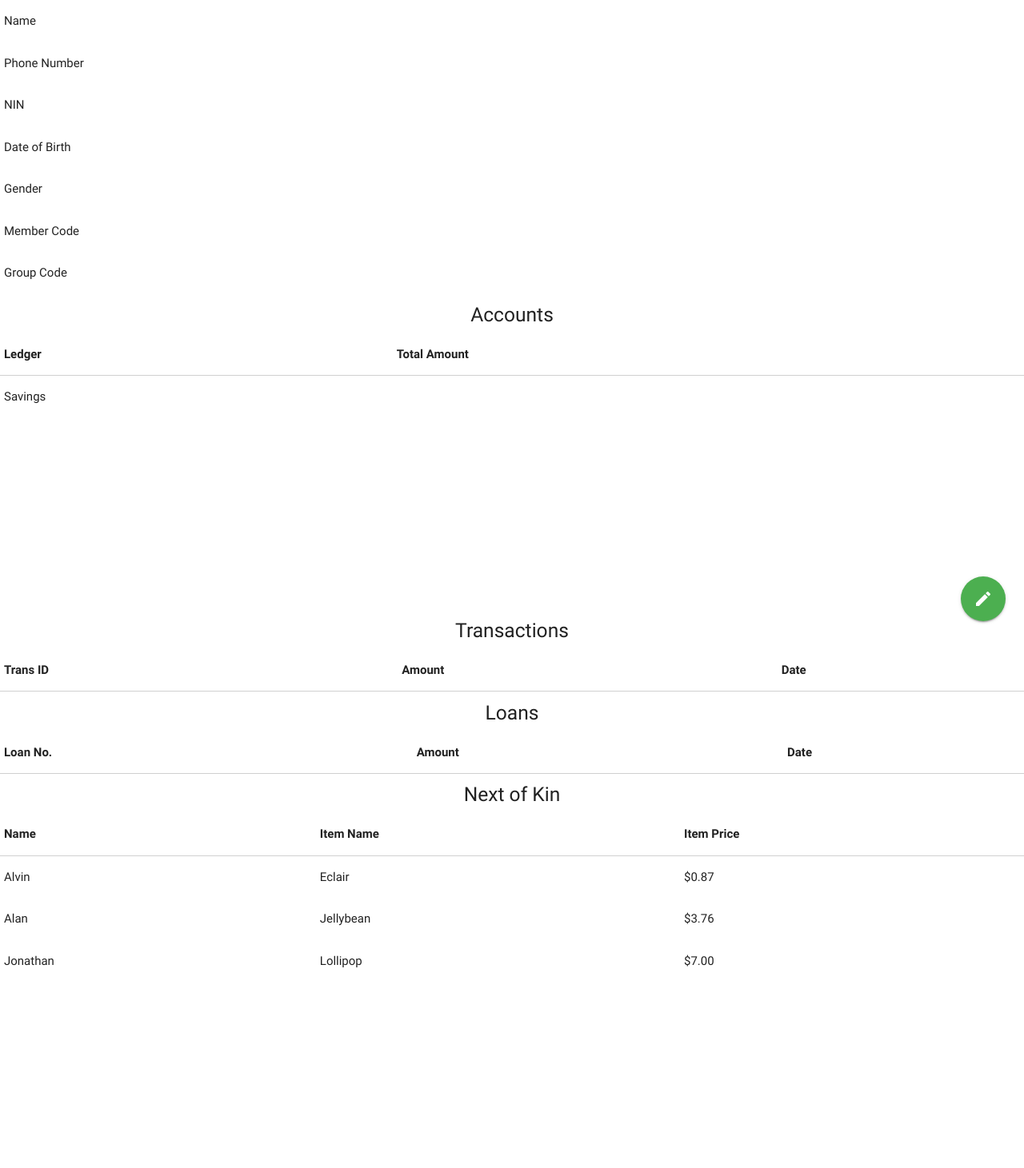
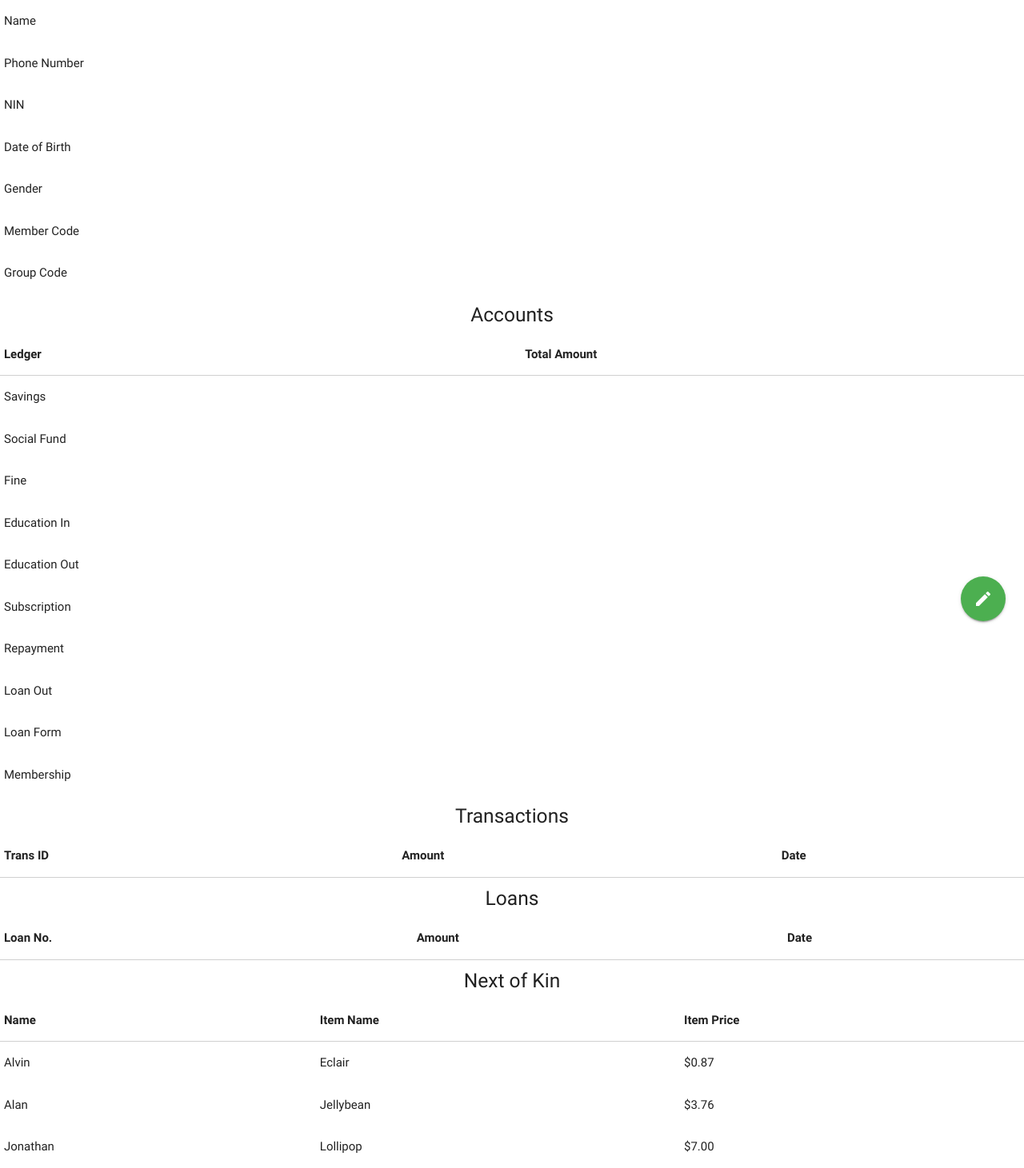
Before and after one commit to Aula72/cmmf, a PHP site: template views/single-member.php in a window 1280 px wide. Shown: the whole page at 80% size. Before the commit the page ends 1210 px from the top, so only its background shows below. Run offline with PHP 8.4, Linux system fonts and the light colour scheme; the template is opened without the code that fills it, so the values that code supplies are empty.

Commit message:
sds534343

```diff
--- a/views/single-member.php
+++ b/views/single-member.php
@@ -47,36 +47,40 @@ $t = explode("/",$_SERVER['REQUEST_URI']);
       <td id="saving"></td>
     </tr>
     <tr>
-      <td></td>
-      <td></td>
+      <td>Social Fund</td>
+      <td id="social"></td>
     </tr>
     <tr>
-      <td></td>
-      <td></td>
+      <td>Fine</td>
+      <td id="fine"></td>
     </tr>
     <tr>
-      <td></td>
-      <td></td>
+      <td>Education In</td>
+      <td id="edu_in"></td>
     </tr>
     <tr>
-      <td></td>
-      <td></td>
+      <td>Education Out</td>
+      <td id="edu_out"></td>
     </tr>
     <tr>
-      <td></td>
-      <td></td>
+      <td>Subscription</td>
+      <td id="subs"></td>
     </tr>
     <tr>
-      <td></td>
-      <td></td>
+      <td>Repayment</td>
+      <td id="repay"></td>
     </tr>
     <tr>
-      <td></td>
-      <td></td>
+      <td>Loan Out</td>
+      <td id="loan_out"></td>
     </tr>
     <tr>
-      <td></td>
-      <td></td>
+      <td>Loan Form</td>
+      <td id="loan_for"></td>
+    </tr>
+    <tr>
+      <td>Membership</td>
+      <td id="membership"></td>
     </tr>
   </tbody>
 </table>
@@ -169,7 +173,52 @@ $t = explode("/",$_SERVER['REQUEST_URI']);
       $("#mcode").text(x.m_code)
       $("#gender").text(x.m_gender=='1'?'Male':'Female')
       $("#g_code").text(response.group_code)
+      /*
+      {
+    "member": {
+        "m_id": "2",
+        "m_code": "M2",
+        "g_id": "2",
+        "user_id": "2",
+        "m_fname": "G0MFS2FVa6",
+        "m_lname": "yAPmwegYcf",
+        "m_phone": "387356",
+        "m_nin": "Y3Ujp9uEMf",
+        "m_gender": "1",
+        "m_dob": "2001-10-10",
+        "created_at": "2022-11-04 18:03:22",
+        "update_at": "2022-11-04 18:03:22"
+    },
+    "next_of_kin": [],
+    "loans": [],
+    "ledgers": [],
+    "group_code": "G2",
+    "balance": "85,300",
+    "savings": "0",
+    "social_fund": "0",
+    "fines": "0",
+    "education_in": "0",
+    "education_out": "0",
+    "subscription": "0",
+    "repayment": "0",
+    "loan_out": "0",
+    "loan_charge": "0",
+    "loan_forms": "0",
+    "membership": "0",
 
+      */
+     let k = response;
+      $("#saving").text(`${k.savings} /=`)
+      $("#loan_for").text(`${k.loan_forms} /=`)
+      $("#loan_charge").text(`${k.loan_charge} /=`)
+      $("#loan_out").text(`${k.loan_out} /=`)
+      $("#membership").text(`${k.membership} /=`)
+      $("#repay").text(`${k.repayment} /=`)
+      $("#subs").text(`${k.subscription} /=`)
+      $("#edu_out").text(`${k.education_out} /=`)
+      $("#edu_in").text(`${k.education_in} /=`)
+      $("#social").text(`${k.social_fund} /=`)
+      $("#fine").text(`${k.fines} /=`)
       let trans = response.transaction;
       for(let c of trans){
         $("#tList").append(`<tr><td>${c.t_code}</td><td>${c.t_amount}</td><td>${c.created_at.substring(0, 10)}</td></tr>`)
```
